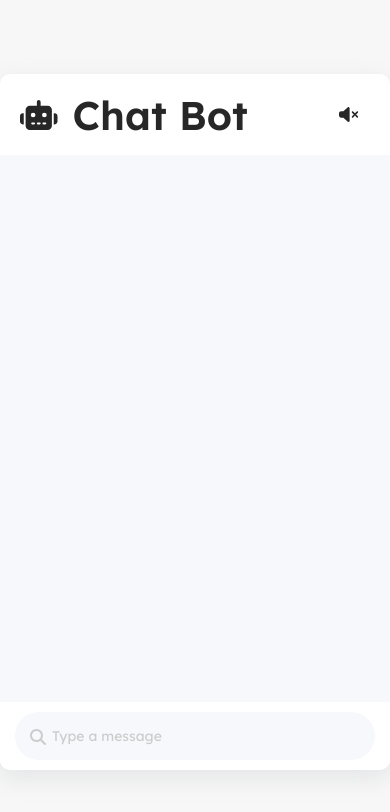
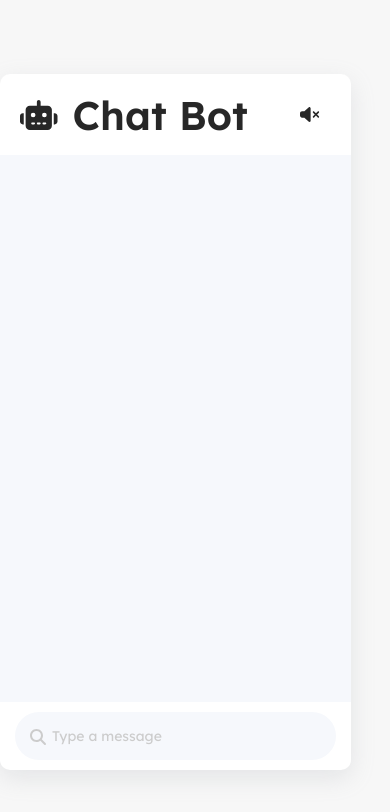
Before and after one commit to cnestordev/chat-bot-app, a React (Create React App) app in the folder client/: page / in a window 390 px wide. Shown: the top 812 px of the page. Built offline with nearby package versions, Linux system fonts and the light colour scheme.

Commit message:
update style

```diff
--- a/client/src/styles/container.css
+++ b/client/src/styles/container.css
@@ -15,7 +15,7 @@
 
 @media (max-width: 768px) {
   .main-container {
-    width: 100%;
+    width: 90%;
     margin: 0;
   }
 }/*# sourceMappingURL=container.css.map */
--- a/client/src/styles/container.scss
+++ b/client/src/styles/container.scss
@@ -15,7 +15,7 @@
 
 @media (max-width: 768px) {
   .main-container {
-    width: 100%;
+    width: 90%;
     margin: 0;
   }
 }
```
Also changed, not shown: 1 other file (tests, documents, lock files or other folders).
